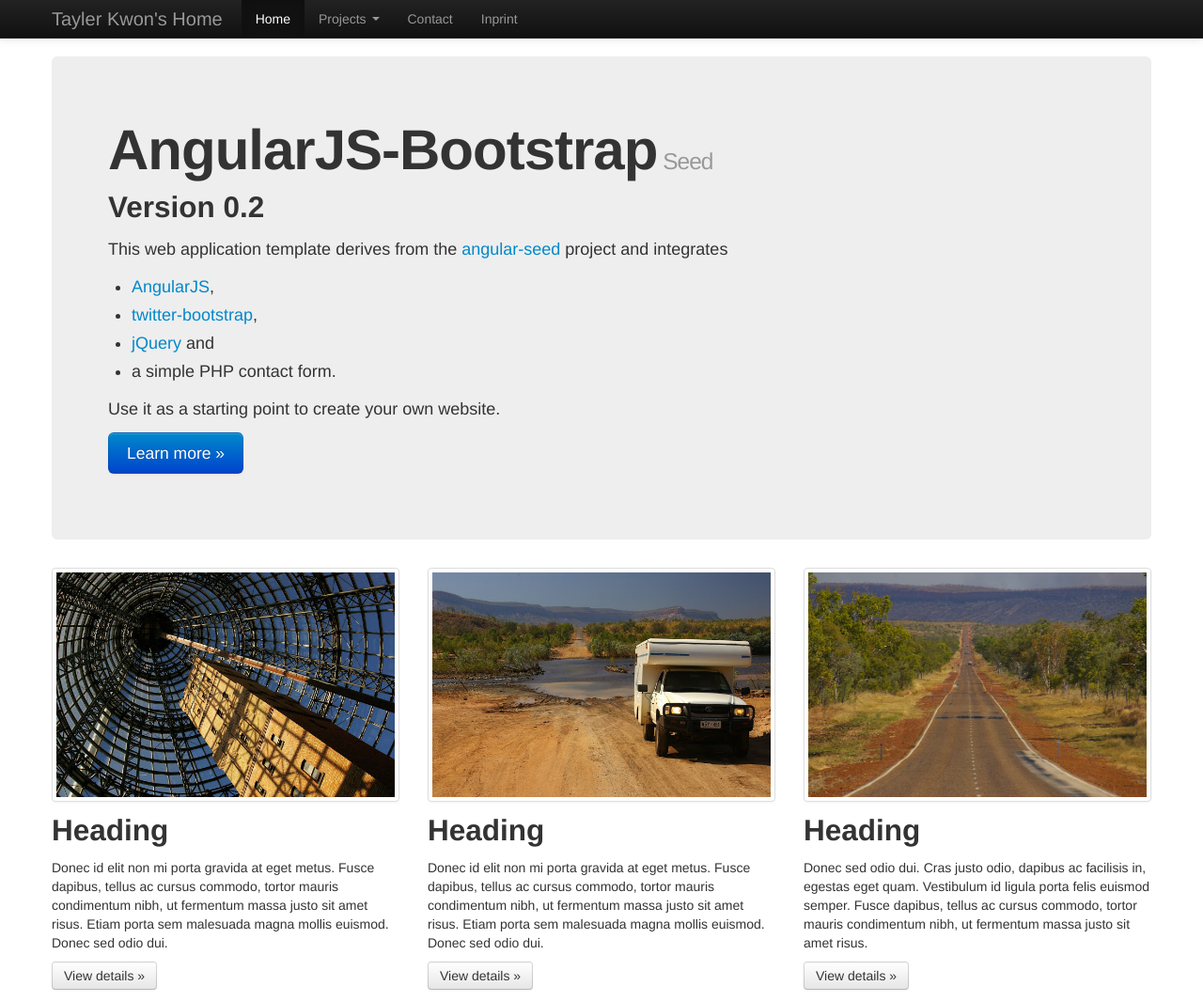
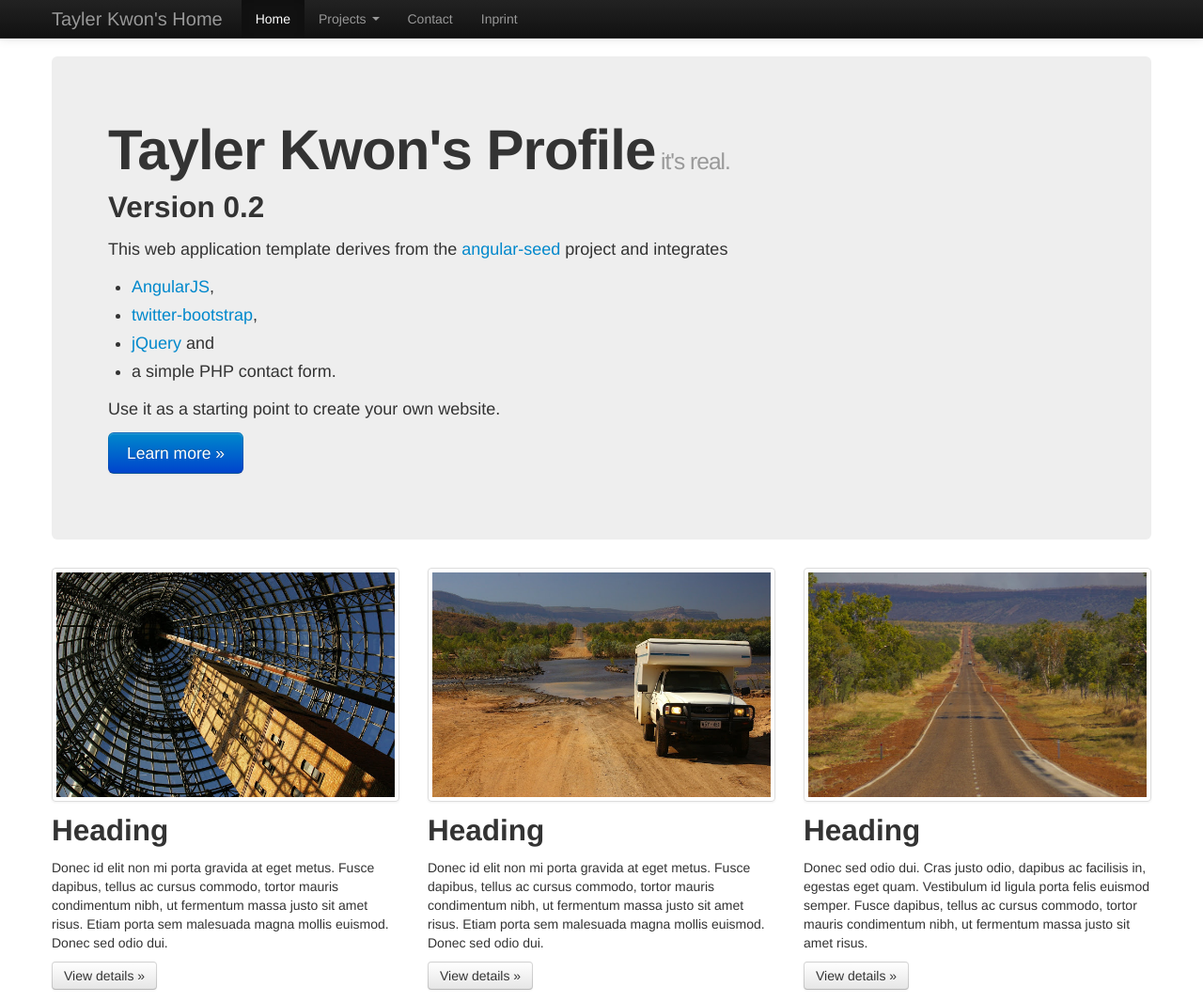
Before and after one commit to tjholic/tjholic.github.com, a plain HTML site: page index.html at #/home in a window 1280 px wide. Shown: the top 1066 px of the page at 94% size. Drawn offline with Linux system fonts and the light colour scheme.

Commit message:
what the f**k

```diff
--- a/partials/home.html
+++ b/partials/home.html
@@ -1,7 +1,7 @@
 
 <!-- Main hero unit for a primary marketing message or call to action -->
 <div class="hero-unit">
-    <h1>AngularJS-Bootstrap<small> Seed</small></h1>
+    <h1>Tayler Kwon's Profile<small> it's real.</small></h1>
     <h2>Version <span app-version></span></h2>
     <p>This web application template derives from the <a href="https://github.com/angular/angular-seed">angular-seed</a> project and
     integrates
```
